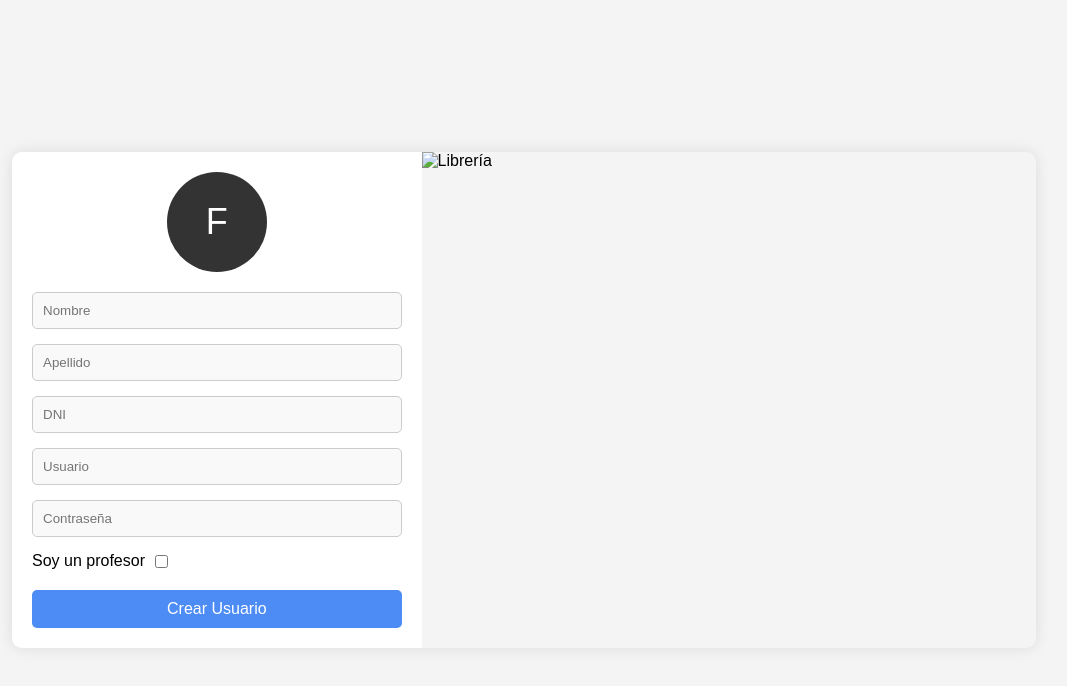
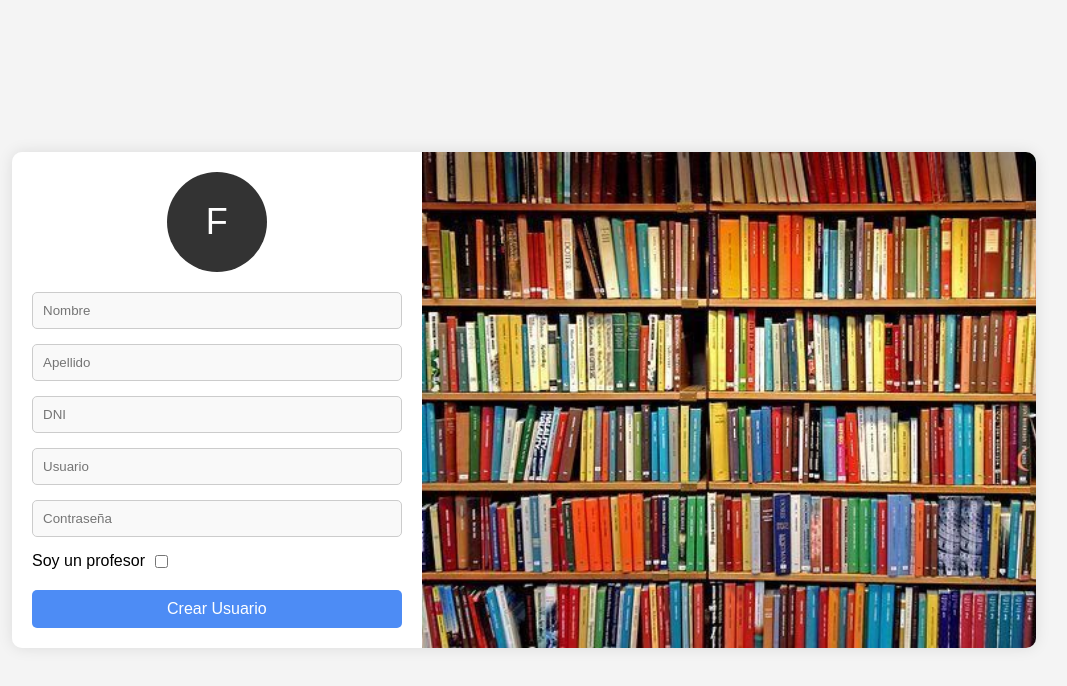
Before and after one commit to profejuanfp/vistas-proyecto-biblioteca, a plain HTML site: page index.html in a window 1280 px wide. Shown: the whole page, without its empty margins (116-1183 px from the left). Drawn offline with Linux system fonts and the light colour scheme.

Commit message:
se agrega foto de estanteria a vista de registro

```diff
--- a/index.html
+++ b/index.html
@@ -26,7 +26,7 @@
             </form>
         </div>
         <div class="imagen">
-            <img src="bookshelf.jpg" alt="Librería">
+            <img src="img/estanteria-libros.jpg" alt="Librería">
         </div>
     </div>
 </body>
```
Also changed, not shown: img/estanteria-libros.jpg (added).
